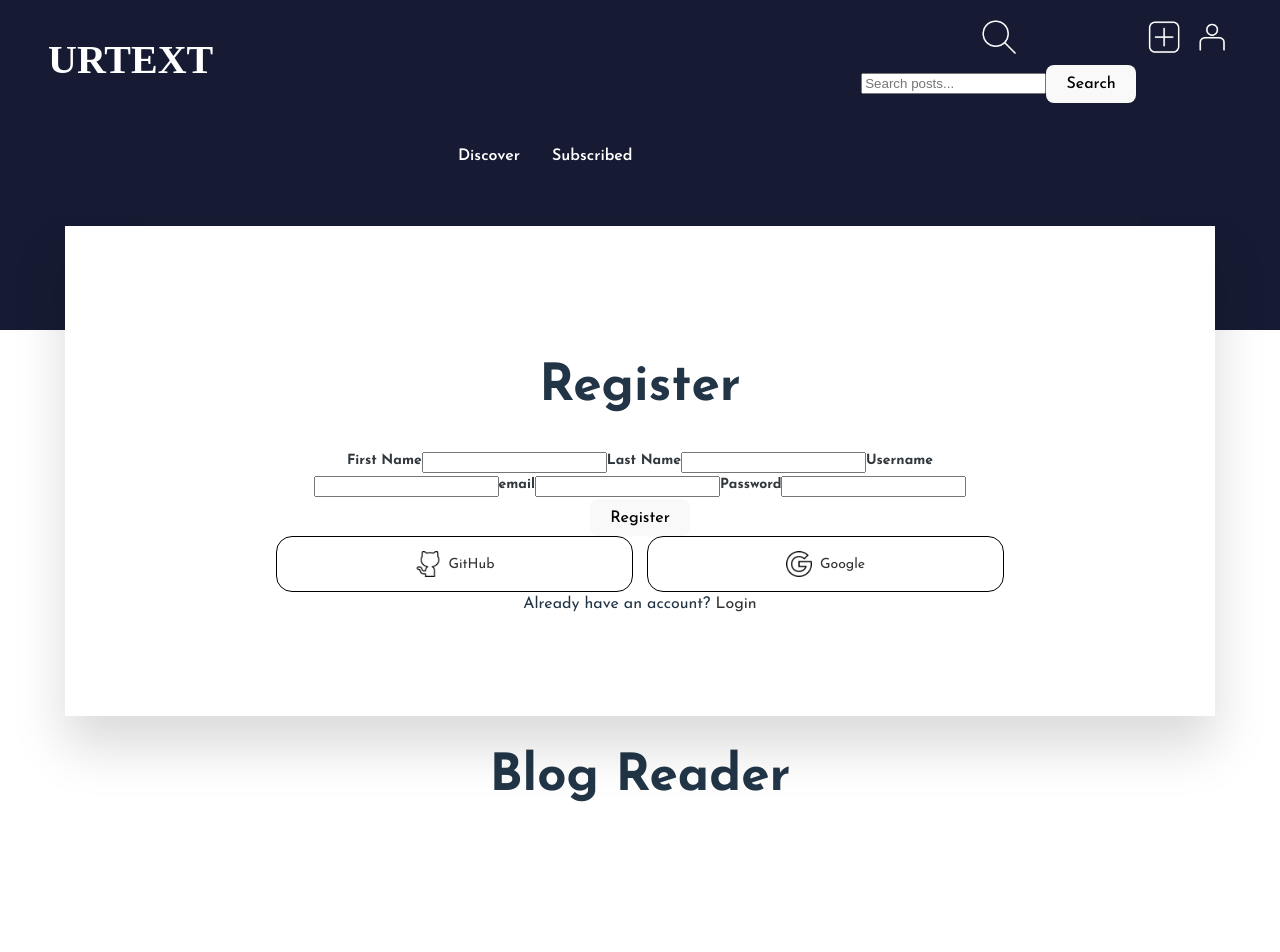
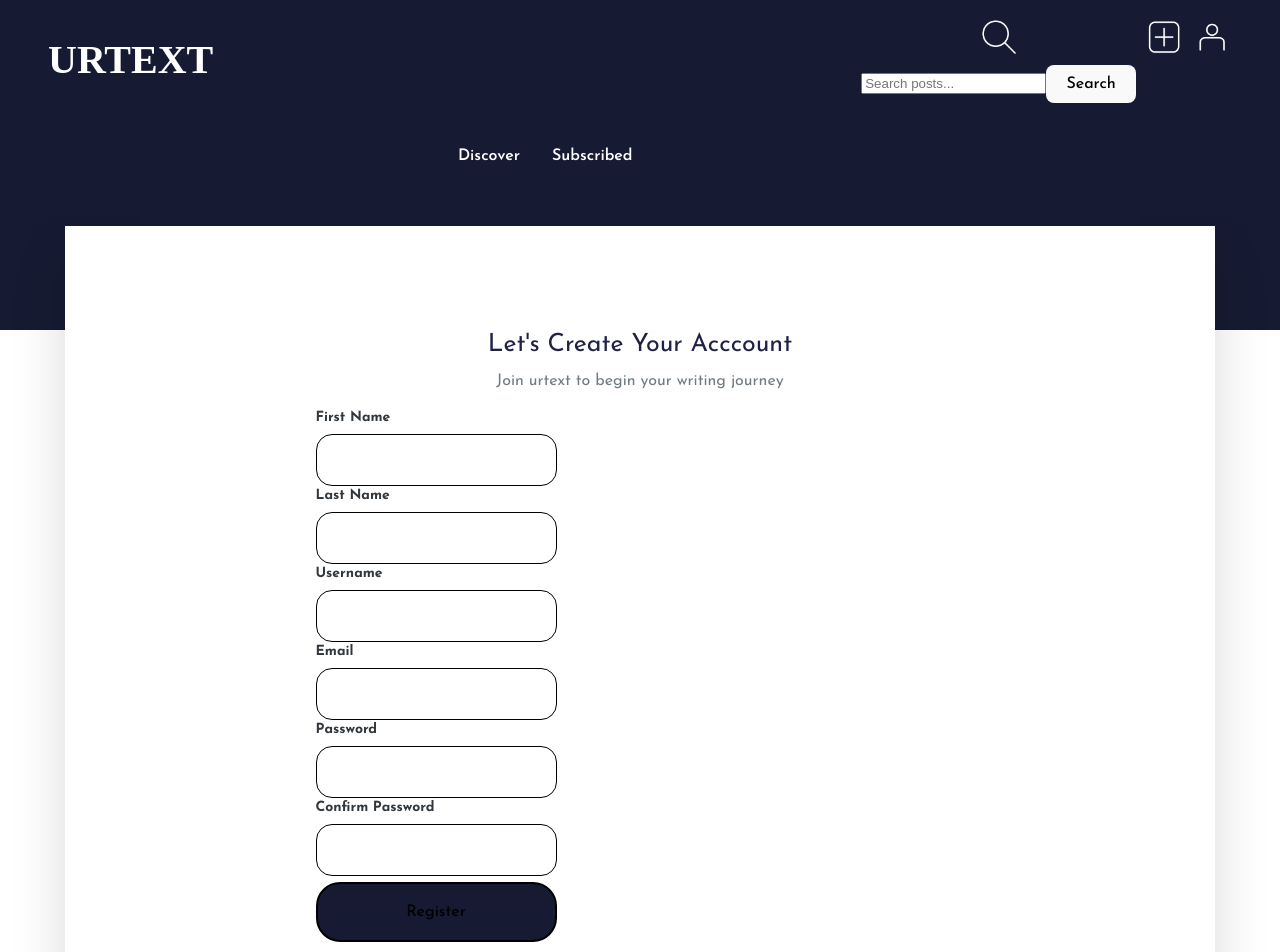
Before and after one commit to lizzyjoo/blog-reader, a React (Vite) app: page /register in a window 1280 px wide. Shown: the top 952 px of the page. Before the commit the page ends 841 px from the top, so only its background shows below. Built offline with nearby package versions, Linux system fonts and the light colour scheme; a web font is replaced by a local one.

Commit message:
refactor: add password confirmation field

```diff
--- a/src/components/Register.jsx
+++ b/src/components/Register.jsx
@@ -2,7 +2,7 @@ import { useState, useEffect } from "react";
 import { Link, useNavigate } from "react-router-dom";
 import { useAuth } from "../context/AuthContext";
 import OAuthButtons from "./OAuthButtons";
-import "../styles/register.css";
+import "../styles/login.css";
 
 //need to check if users are already looged in, if so redirect to home page
 // handle for if user email already exists
@@ -28,6 +28,11 @@ export default function Register() {
     const username = event.target.username.value;
     const email = event.target.email.value;
     const password = event.target.password.value;
+    const confirm_password = event.target.confirm_password.value;
+    if (password !== confirm_password) {
+      setError("Passwords do not match");
+      return;
+    }
 
     try {
       const response = await fetch("http://localhost:3000/auth/register", {
@@ -53,44 +58,100 @@ export default function Register() {
   }
 
   return (
-    <div className="register">
-      <h1>Register</h1>
-      {error && <p style={{ color: "red" }}>{error}</p>}
-      <form onSubmit={handleRegister}>
+    <div className="register-container">
+      <div className="wrapper-top">
+        <p className="text-1">Let's Create Your Acccount</p>
+        <p className="text-2">Join urtext to begin your writing journey</p>
+      </div>
+      <div className="error-div">
+        {error && (
+          <p className="error-msg" style={{ color: "red" }}>
+            {error}
+          </p>
+        )}
+      </div>
+      <div className="wrapper-middle">
+        <form className="register-form" onSubmit={handleRegister}>
+          <div className="form-group">
             <label htmlFor="first_name">First Name</label>
-        <input type="text" id="first_name" name="first_name" required />
+            <input
+              className="login-input"
+              type="text"
+              id="first_name"
+              name="first_name"
+              required
+            />
+          </div>
+          <div className="form-group">
             <label htmlFor="last_name">Last Name</label>
-        <input type="text" id="last_name" name="last_name" required />
+            <input
+              className="login-input"
+              type="text"
+              id="last_name"
+              name="last_name"
+              required
+            />
+          </div>
+          <div className="form-group">
             <label htmlFor="username">Username</label>
             <input
+              className="login-input"
               type="text"
               id="username"
               name="username"
               required
               autoComplete="username"
             />
-        <label htmlFor="email">email</label>
+          </div>
+          <div className="form-group">
+            <label htmlFor="email">Email</label>
             <input
+              className="login-input"
               type="email"
               id="email"
               name="email"
               required
               autoComplete="email"
             />
+          </div>
+          <div className="form-group">
             <label htmlFor="password">Password</label>
             <input
+              className="login-input"
               type="password"
               id="password"
               name="password"
               required
               autoComplete="new-password"
             />
-        <button type="submit">Register</button>
+          </div>
+          <div className="form-group">
+            <label htmlFor="confirm_password">Confirm Password</label>
+            <input
+              className="login-input"
+              type="password"
+              id="confirm_password"
+              name="confirm_password"
+              required
+              autoComplete="new-password"
+            />
+          </div>
+
+          <button type="submit" className="login-submit">
+            Register
+          </button>
+        </form>
+      </div>
+      <p className="oauth-text">( Or Continue With )</p>
+      <div className="wrapper-bottom">
         <OAuthButtons />
-        <div>
-          Already have an account? <Link to="/login">Login</Link>
       </div>
-      </form>
+      <div className="register-div">
+        Already have an account?{" "}
+        <Link to="/login" className="register-link">
+          Login
+        </Link>
+      </div>
     </div>
   );
 }
```
Lines whose indentation alone changed are shown as unchanged.
